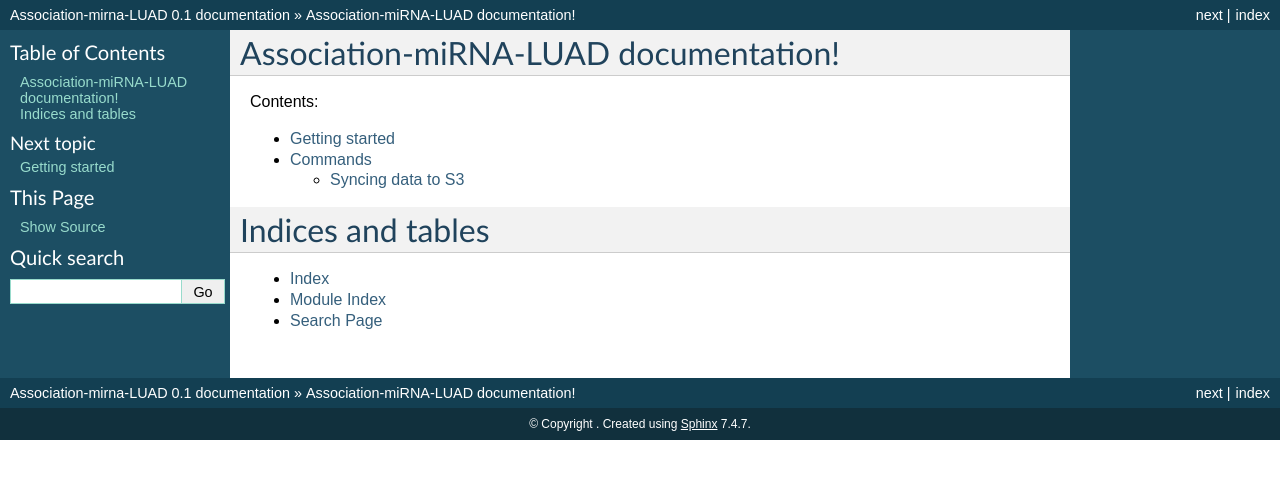
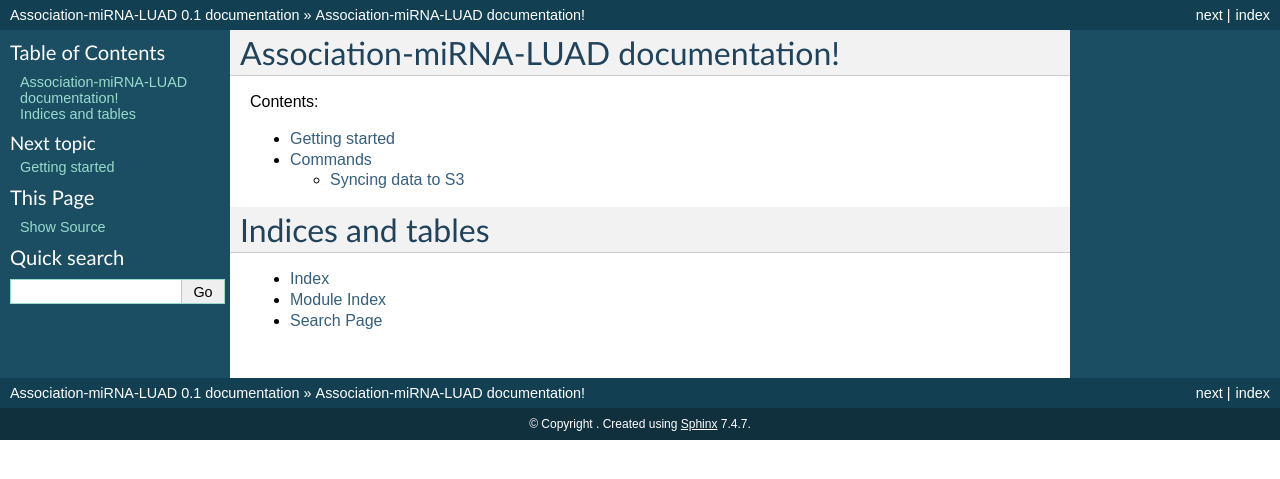
Before and after one commit to JonnyTran/microRNA-Lung-Cancer-Associations, a Sphinx documentation site: the page built from docs/index.rst, in a window 1280 px wide. Shown: the top 479 px of the page. Built offline with Sphinx 7.4.7, drawn with Linux system fonts in a browser that asks for light colours.

```diff
--- a/docs/conf.py
+++ b/docs/conf.py
@@ -1,6 +1,6 @@
 # -*- coding: utf-8 -*-
 #
-# Association-mirna-LUAD documentation build configuration file, created by
+# Association-miRNA-LUAD documentation build configuration file, created by
 # sphinx-quickstart.
 #
 # This file is execfile()d with the current directory set to its containing dir.
@@ -41,7 +41,7 @@ source_suffix = '.rst'
 master_doc = 'index'
 
 # General information about the project.
-project = u'Association-mirna-LUAD'
+project = u'Association-miRNA-LUAD'
 
 # The version info for the project you're documenting, acts as replacement for
 # |version| and |release|, also used in various other places throughout the
@@ -164,7 +164,7 @@ html_static_path = ['_static']
 # html_file_suffix = None
 
 # Output file base name for HTML help builder.
-htmlhelp_basename = 'assn-mirna-luaddoc'
+htmlhelp_basename = 'assn-miRNA-luaddoc'
 
 
 # -- Options for LaTeX output --------------------------------------------------
@@ -184,8 +184,8 @@ latex_elements = {
 # (source start file, target name, title, author, documentclass [howto/manual]).
 latex_documents = [
     ('index',
-     'assn-mirna-luad.tex',
-     u'Association-mirna-LUAD Documentation',
+     'assn-miRNA-luad.tex',
+     u'Association-miRNA-LUAD Documentation',
      u"Nhat Tran", 'manual'),
 ]
 
@@ -215,7 +215,7 @@ latex_documents = [
 # One entry per manual page. List of tuples
 # (source start file, name, description, authors, manual section).
 man_pages = [
-    ('index', 'assn-mirna-luad', u'Association-mirna-LUAD Documentation',
+    ('index', 'assn-miRNA-luad', u'Association-miRNA-LUAD Documentation',
      [u"Nhat Tran"], 1)
 ]
 
@@ -229,9 +229,9 @@ man_pages = [
 # (source start file, target name, title, author,
 #  dir menu entry, description, category)
 texinfo_documents = [
-    ('index', 'assn-mirna-luad', u'Association-mirna-LUAD Documentation',
-     u"Nhat Tran", 'Association-mirna-LUAD',
-     'A association study between mirna signatures and various stages in lung cancer', 'Miscellaneous'),
+    ('index', 'assn-miRNA-luad', u'Association-miRNA-LUAD Documentation',
+     u"Nhat Tran", 'Association-miRNA-LUAD',
+     'A association study between miRNA signatures and various stages in lung cancer', 'Miscellaneous'),
 ]
 
 # Documents to append as an appendix to all manuals.
```
Also changed, not shown: src/data/convert_miRNA_to_csv.ipynb, src/data/move_raw_to_interim.ipynb, 3 other files.
